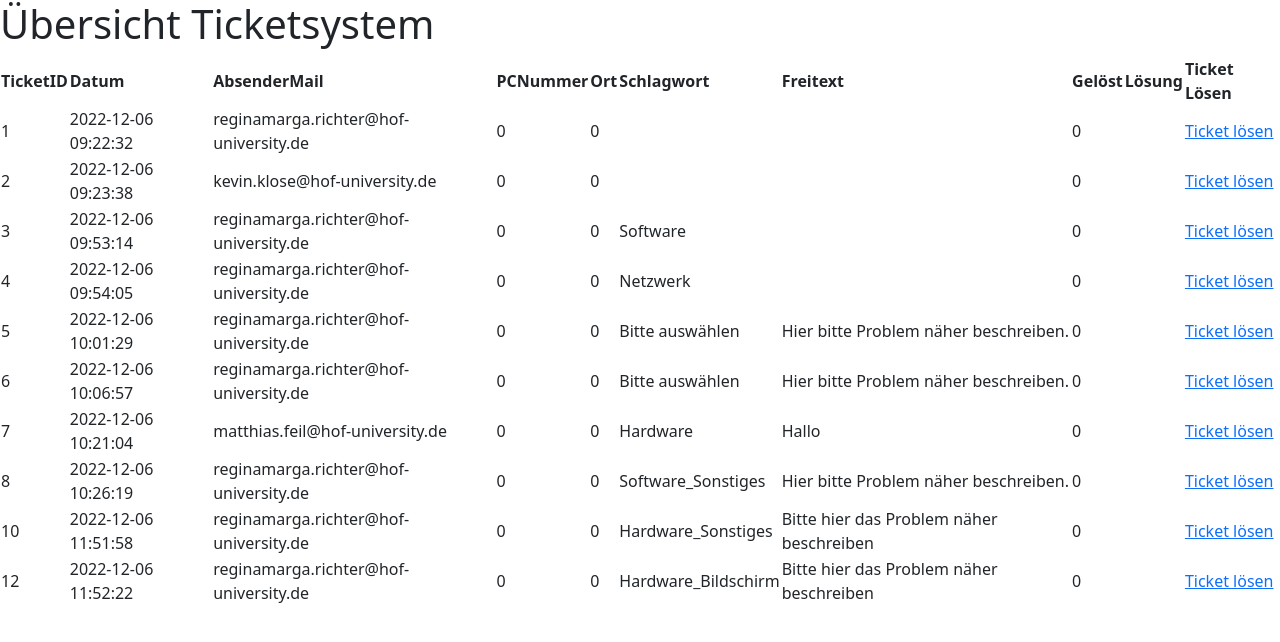
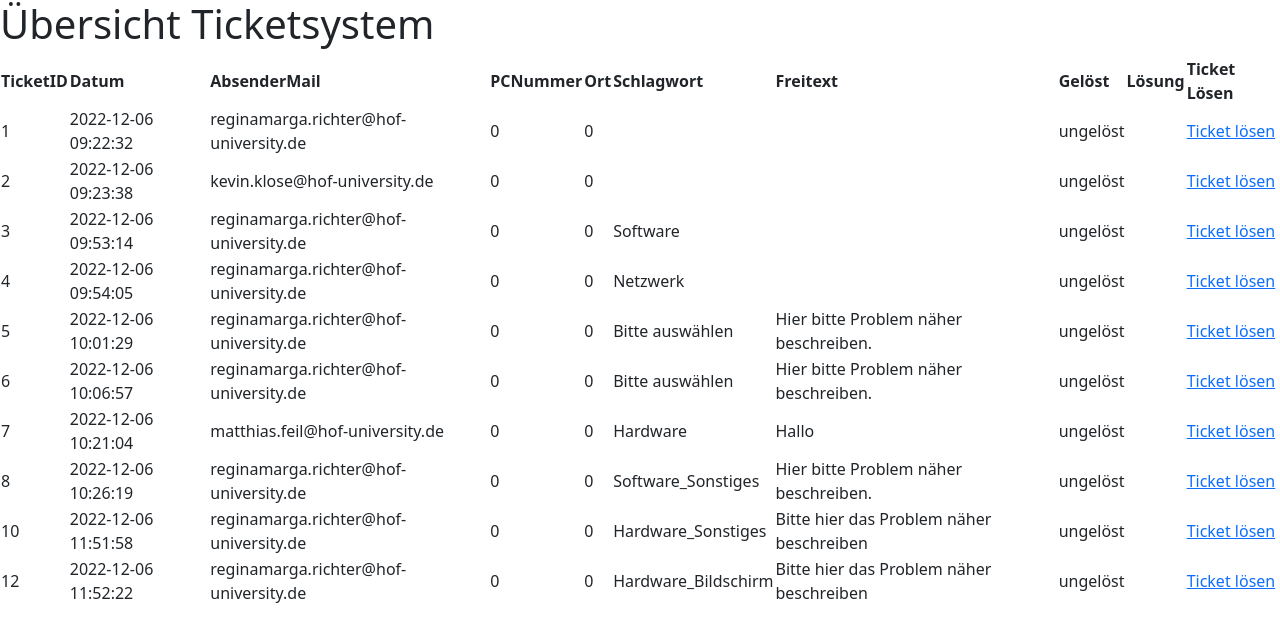
Before and after one commit to kewinzco/HelpDesk, a PHP site: page /ticketsystem.php in a window 1280 px wide. Shown: the top 642 px of the page. Run offline with PHP 8.4, Linux system fonts and the light colour scheme; data comes from the database, SQL or seed files in the repository; some libraries are stand-ins or nearby versions.

Commit message:
gelöst und ungelöst

```diff
--- a/ticketsystem.php
+++ b/ticketsystem.php
@@ -72,7 +72,7 @@
                 <?php echo $inhalt->Freitext; ?>
             </td>
             <td>
-                <?php echo $inhalt->Gelöst; ?>
+                <?php $status=$inhalt->Gelöst; if($status==1) echo "gelöst"; else echo "ungelöst"; ?>
             </td>
             <td>
                 <?php echo $inhalt->Lösung; ?>
```
